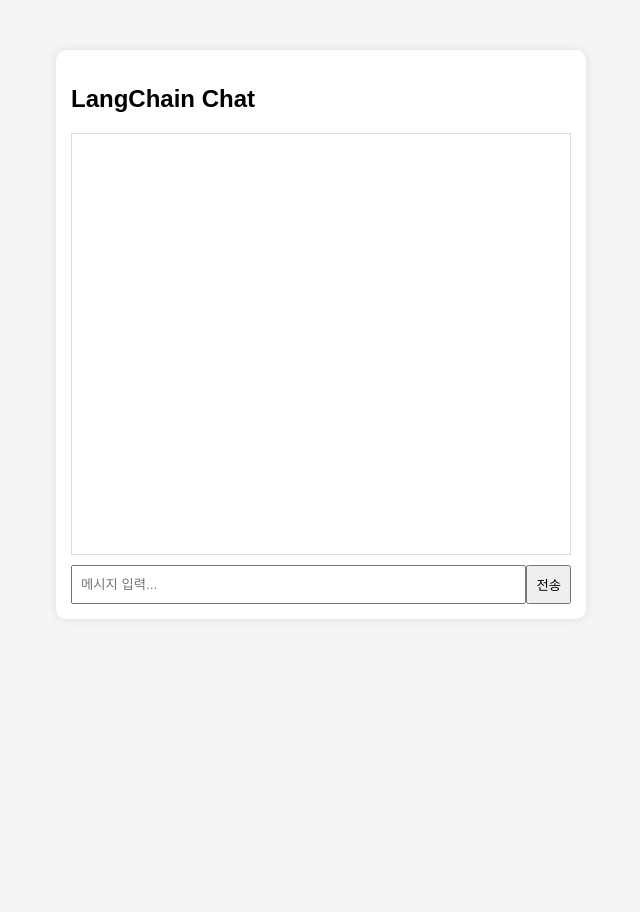
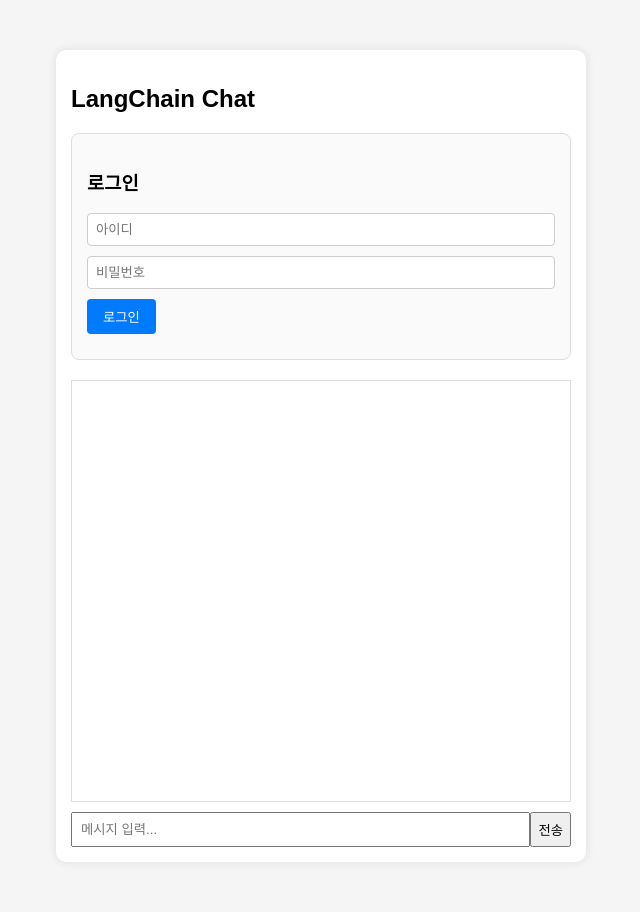
Before and after one commit to Falsitas/lc_test, a Django app: page / in a window 1280 px wide. Shown: the whole page, without its empty margins (319-959 px from the left). Before the commit the page ends 604 px from the top, so only its background shows below. Run offline with Django 5.2, Linux system fonts and the light colour scheme.

Commit message:
feat: login

```diff
--- a/apps/chat/views.py
+++ b/apps/chat/views.py
@@ -2,10 +2,16 @@ from django.shortcuts import render
 from django.http import JsonResponse
 from django.views.decorators.csrf import csrf_exempt
 import json
+from rest_framework.decorators import api_view
+from rest_framework.response import Response
+from rest_framework.permissions import IsAuthenticated
+from rest_framework.decorators import permission_classes
 
 from services.agent import static_agent
 
 @csrf_exempt
+@api_view(['POST'])
+@permission_classes([IsAuthenticated])
 def chat(request):
     body = json.loads(request.body)
     query = body.get("query")
--- a/apps/users/urls.py
+++ b/apps/users/urls.py
@@ -1,6 +1,7 @@
 from django.urls import path
-from .views import test_view
+from .views import test_view, login
 
 urlpatterns = [
     path('test/', test_view, name='test'),
+    path('login/', login, name='login')
 ]
--- a/apps/users/views.py
+++ b/apps/users/views.py
@@ -1,9 +1,40 @@
 from django.shortcuts import render
 from django.http import JsonResponse
+from django.views.decorators.csrf import csrf_exempt
+from django.contrib.auth import authenticate
+from rest_framework.response import Response
+from rest_framework.decorators import api_view
+from rest_framework_simplejwt.tokens import RefreshToken
 
 # 나중에 옮길 것
 def index(request):
     return render(request, 'index.html')
 
+@csrf_exempt
 def test_view(request):
     return JsonResponse({"message": "Hello, World!"})
+
+@csrf_exempt
+@api_view(['POST'])
+def login(request):
+
+    username = request.data.get("username")
+    password = request.data.get("password")
+
+    user = authenticate(
+        username=username,
+        password=password
+    )
+
+    if user is None:
+        return Response({
+            "error": "Invalid username or password"
+        }, status=401)
+
+    refresh = RefreshToken.for_user(user)
+
+    return Response({
+        "access": str(refresh.access_token),
+        "refresh": str(refresh),
+        "username": user.username,
+    })
--- a/config/urls.py
+++ b/config/urls.py
@@ -16,11 +16,19 @@ Including another URLconf
 """
 from django.contrib import admin
 from django.urls import path, include
+from rest_framework_simplejwt.views import (
+    TokenObtainPairView,
+    TokenRefreshView,
+)
 
 from apps.users.views import index
 
 urlpatterns = [
     path('admin/', admin.site.urls),
+
+    path('api/token/', TokenObtainPairView.as_view()),
+    path('api/token/refresh/', TokenRefreshView.as_view()),
+
     path('', index),
     path('users/', include('apps.users.urls')),
     path('chat/', include('apps.chat.urls')),
--- a/templates/index.html
+++ b/templates/index.html
@@ -49,8 +49,43 @@
             padding: 8px;
         }
 
-        button {
+        #login-area {
+            margin-bottom: 20px;
+            padding: 15px;
+            border: 1px solid #ddd;
+            border-radius: 8px;
+            background: #fafafa;
+        }
+
+        #login-area div {
+            margin-bottom: 10px;
+        }
+
+        #login-area input {
+            width: 100%;
             padding: 8px;
+            box-sizing: border-box;
+            border: 1px solid #ccc;
+            border-radius: 4px;
+        }
+
+        #login-area button {
+            padding: 8px 16px;
+            background: #007bff;
+            color: white;
+            border: none;
+            border-radius: 4px;
+            cursor: pointer;
+        }
+
+        #login-area button:hover {
+            background: #0056b3;
+        }
+
+        #login-status {
+            text-align: center;
+            color: #28a745;
+            font-weight: bold;
         }
     </style>
 </head>
@@ -58,6 +93,25 @@
 
 <div id="chat-container">
     <h2>LangChain Chat</h2>
+
+    <div id="login-area">
+        <div id="login-form">
+            <h3>로그인</h3>
+            <div>
+                <input id="username" type="text" placeholder="아이디" />
+            </div>
+            <div>
+                <input id="password" type="password" placeholder="비밀번호" />
+            </div>
+            <div>
+                <button onclick="login()">로그인</button>
+            </div>
+        </div>
+        <div id="login-status" style="display:none;">
+            <p>로그인되었습니다!</p>
+            <button onclick="logout()">로그아웃</button>
+        </div>
+    </div>
 
     <div id="chat-box"></div>
 
@@ -69,6 +123,8 @@
 
 <script>
     const chatBox = document.getElementById("chat-box");
+    const loginForm = document.getElementById("login-form");
+    const loginStatus = document.getElementById("login-status");
 
     function addMessage(text, className) {
         const div = document.createElement("div");
@@ -76,6 +132,59 @@
         div.innerText = text;
         chatBox.appendChild(div);
         chatBox.scrollTop = chatBox.scrollHeight;
+    }
+
+    function updateLoginUI() {
+        const accessToken = localStorage.getItem("accessToken");
+        if (accessToken) {
+            loginForm.style.display = "none";
+            loginStatus.style.display = "block";
+        } else {
+            loginForm.style.display = "block";
+            loginStatus.style.display = "none";
+        }
+    }
+
+    async function login() {
+        const username = document.getElementById("username").value.trim();
+        const password = document.getElementById("password").value.trim();
+
+        if (!username || !password) {
+            alert("아이디와 비밀번호를 모두 입력해주세요.");
+            return;
+        }
+
+        try {
+            const response = await fetch("users/login/", {
+                method: "POST",
+                headers: {
+                    "Content-Type": "application/json"
+                },
+                body: JSON.stringify({ username, password })
+            });
+
+            if (!response.ok) {
+                const errorData = await response.json();
+                alert(errorData.detail || "로그인에 실패했습니다.");
+                return;
+            }
+
+            const data = await response.json();
+            localStorage.setItem("accessToken", data.access);
+            updateLoginUI();
+            addMessage(`${username}님이 로그인했습니다.`, "bot");
+        } catch (error) {
+            alert("로그인 요청 중 오류가 발생했습니다.");
+            console.error(error);
+        }
+    }
+
+    function logout() {
+        localStorage.removeItem("accessToken");
+        updateLoginUI();
+        addMessage("로그아웃되었습니다.", "bot");
+        document.getElementById("username").value = "";
+        document.getElementById("password").value = "";
     }
 
     async function sendMessage() {
@@ -88,11 +197,14 @@
         input.value = "";
 
         try {
+            const headers = {
+                "Content-Type": "application/json",
+                "Authorization": `Bearer ${localStorage.getItem("accessToken")}`
+            };
+
             const response = await fetch("chat/", {
                 method: "POST",
-                headers: {
-                    "Content-Type": "application/json"
-                },
+                headers: headers,
                 body: JSON.stringify({ query: text })
             });
 
```
Also changed, not shown: config/settings.py (+7 -0 lines), main.py (+70 -4 lines), requirements.txt (+50 -0 lines).
